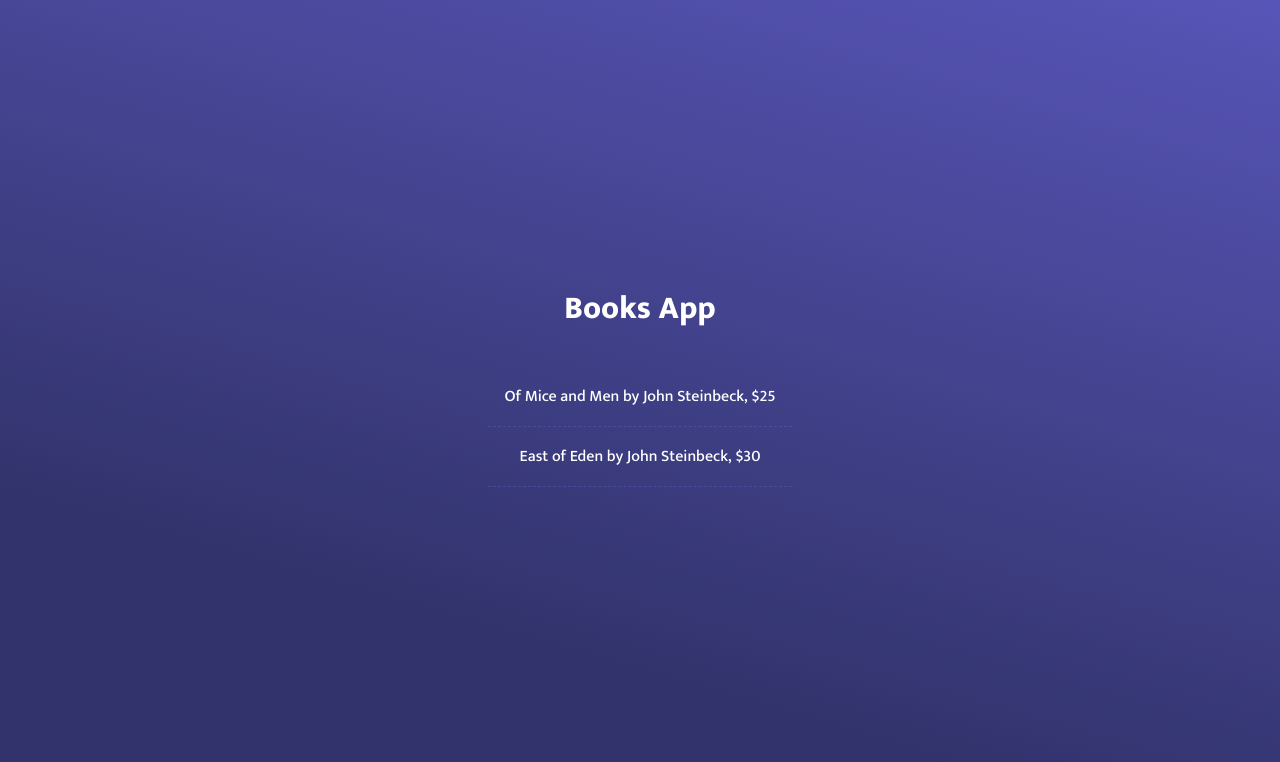
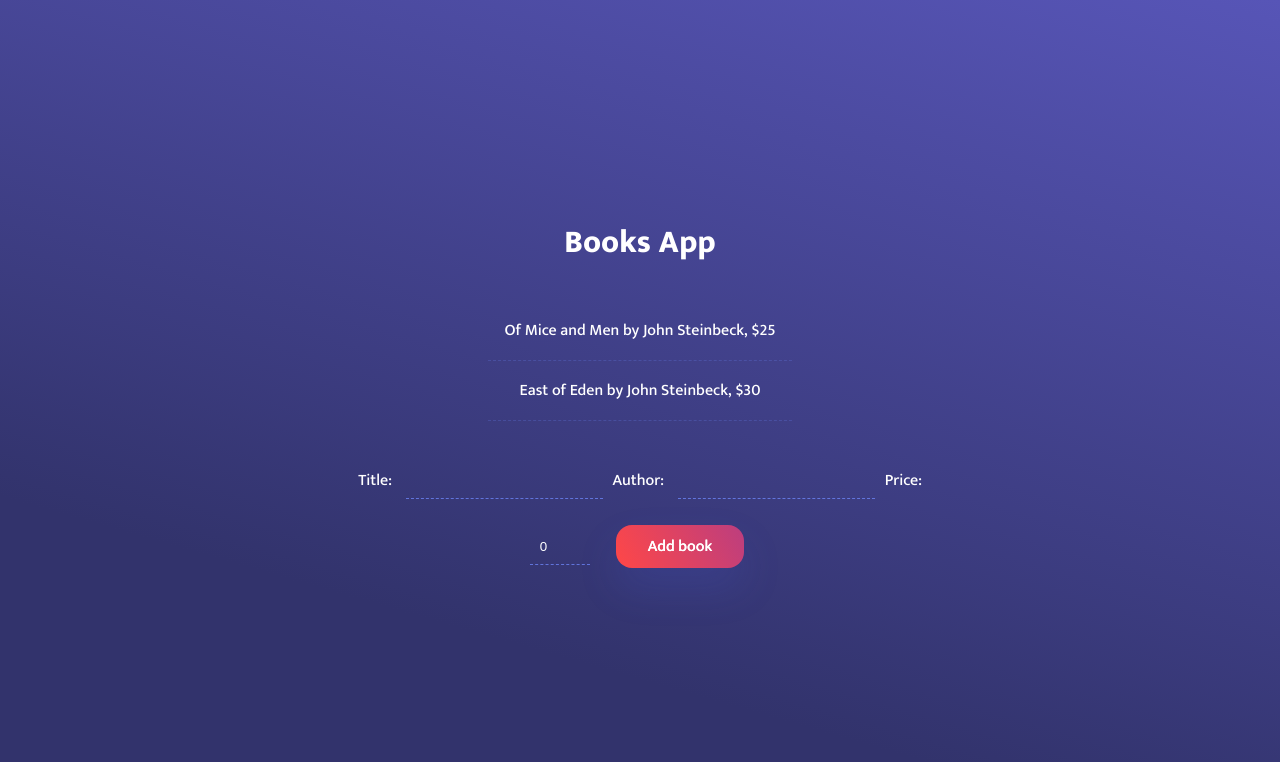
Before and after one commit to Kris87M/TypeScript, a React (Create React App) app: page / in a window 1280 px wide. Shown: the top 762 px of the page. Built offline with nearby package versions, Linux system fonts and the light colour scheme.

Commit message:
Add AddBookForm components

```diff
--- a/src/App.tsx
+++ b/src/App.tsx
@@ -1,5 +1,6 @@
 import React from 'react';
 import { FC, useState } from 'react';
+import AddBookForm from './components/AddBookForm/AddBookForm';
 import BooksList from './components/BooksList/BooksList';
 import { Book } from './interfaces/Book.interface';
 
@@ -10,6 +11,9 @@ const booksData: Book[] = [
 
 const App: FC = () => {
   const [books, setBooks] = useState<Book[]>(booksData);
+  const addBook = (book: Book) => {
+    setBooks([...books, book])
+  }
 
   return (
     <div className="container">
@@ -17,6 +21,7 @@ const App: FC = () => {
         <h1>Books App</h1>
       </header>
       <BooksList books={books} />
+      <AddBookForm addBook={addBook} />
     </div>
   );
 }
--- /dev/null
+++ b/src/Components/AddBookForm/AddBookForm.css
@@ -0,0 +1,41 @@
+.add-book-form input {
+  outline: none;
+  border: none;
+  border-bottom: 1px dashed rgba(105, 127, 238, 0.85);
+  padding: 10px;
+  background: none;
+  color: #fff;
+  max-width: 200px;
+  display: inline-block;
+  margin: 10px;
+}
+
+.add-book-form input[type="number"] {
+  width: 60px;
+}
+
+.add-book-form button {
+  background-color: #ff4747;
+  background-image: linear-gradient(62deg, #ff4747 0%, #bc3e7f 100%);
+  border-radius: 1rem;
+  padding: 0.5rem 2rem;
+  border: none;
+  color: inherit;
+  font: inherit;
+  margin: 1rem;
+  text-shadow: 0 0;
+  box-shadow: 0 20px 40px 0 rgba(76, 104, 239, .15);
+  transition: .2s;
+  cursor: pointer;
+  position: relative;
+  top: 0;
+  left: 0;
+  outline: none;
+}
+
+.add-book-form button:hover {
+  position: relative;
+  top: -0.2rem;
+  left: -0.2rem;
+  box-shadow: 0 10px 40px 0 rgba(76, 104, 239, .25);
+}
--- /dev/null
+++ b/src/Components/AddBookForm/AddBookForm.tsx
@@ -0,0 +1,39 @@
+import React from 'react';
+import { FC, useState, FormEvent } from 'react';
+import { randomID } from '../../utils/randomID';
+import { Book } from '../../interfaces/Book.interface';
+import './AddBookForm.css'
+type Props = {
+  addBook: (book: Book) => void
+}
+
+const AddBookForm: FC<Props> = ({addBook}) => {
+  const [title, setTitle] = useState('');
+  const [author, setAuthor] = useState('');
+  const [price, setPrice] = useState(0);
+
+ const handleSubmit = (e: FormEvent<HTMLFormElement>) => {
+  e.preventDefault()
+   const book: Book = {
+    id: randomID(10),
+    title,
+    author,
+    price
+  }
+   addBook(book);
+   setTitle('');
+   setAuthor('');
+   setPrice(0)
+}
+
+  return (
+    <form className="add-book-form" onSubmit={handleSubmit}>
+      Title: <input value={title} onChange={e => setTitle(e.target.value)} type="text" />
+      Author: <input value={author} onChange={e => setAuthor(e.target.value)} type="text" />
+      Price: <input value={price} onChange={e => setPrice(parseInt(e.target.value))} type="number" />
+      <button>Add book</button>
+    </form>
+  );
+};
+
+export default AddBookForm;
```
